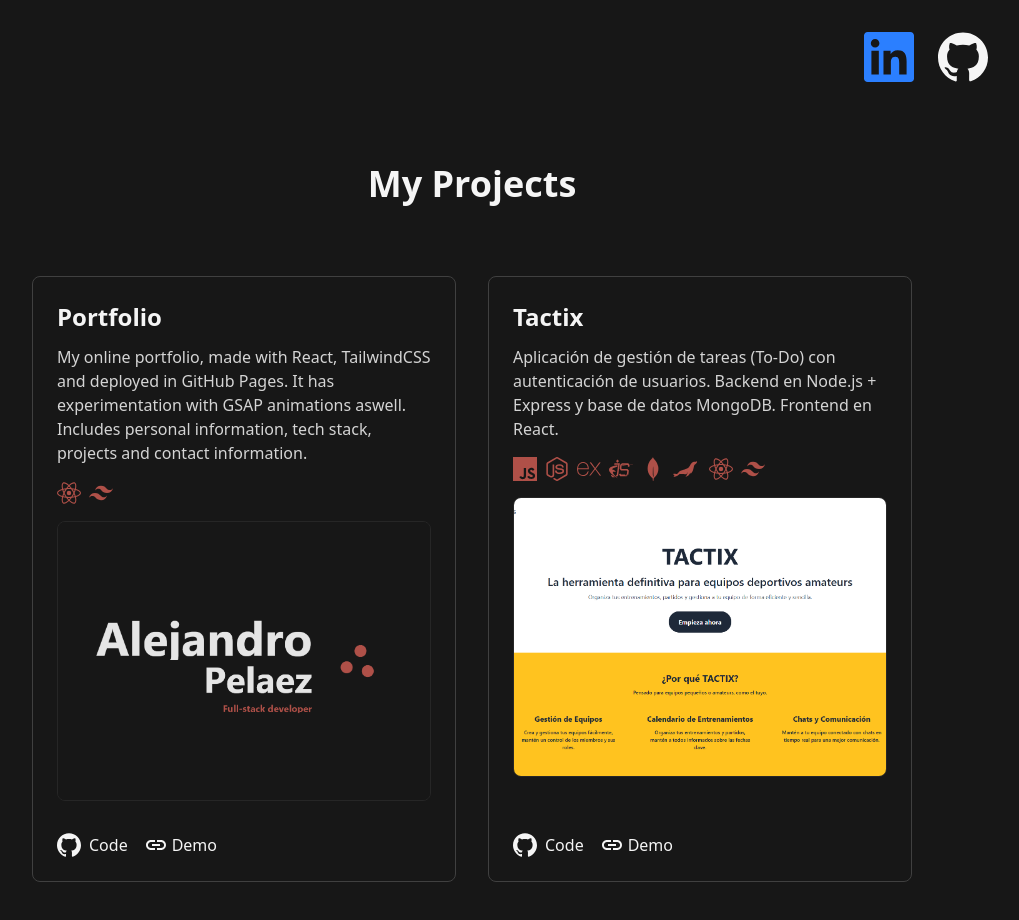
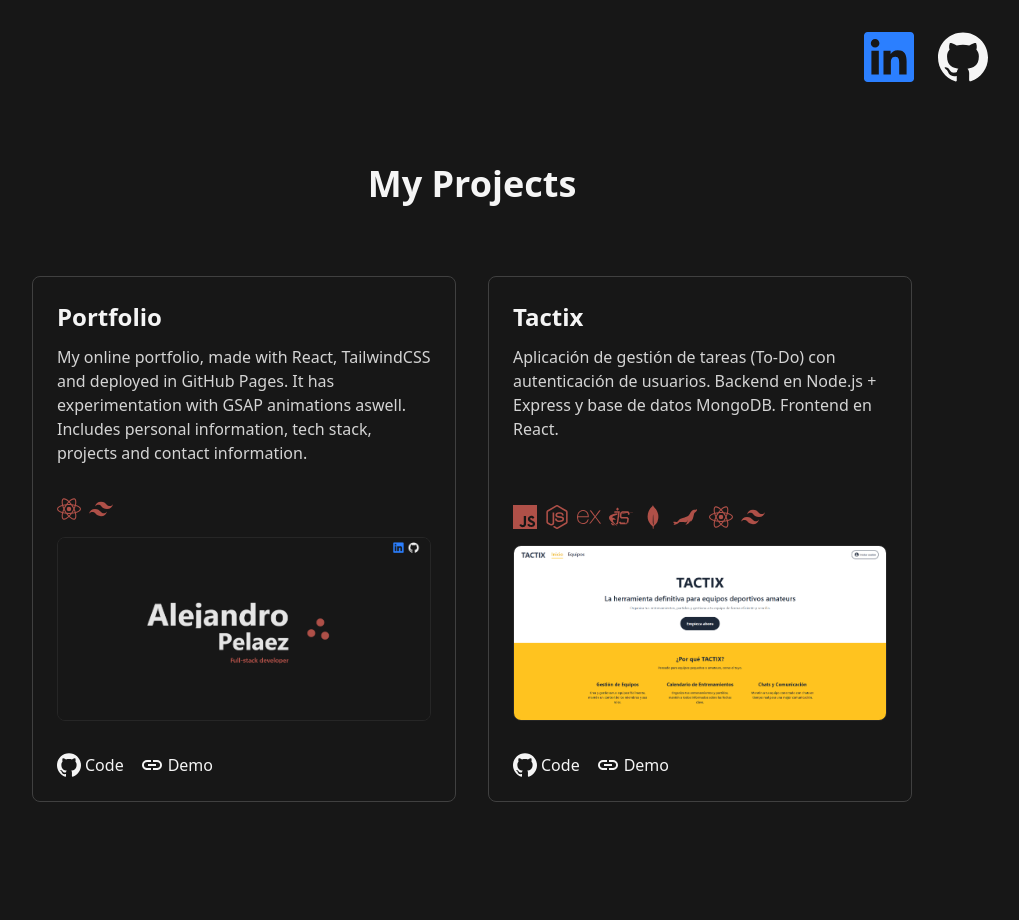
Before and after one commit to alexpadev/portfolio, a React (Vite) app: page /projects in a window 1280 px wide. Shown: the top 920 px of the page, without its empty margins (168-1187 px from the left). Built offline with nearby package versions, Linux system fonts and the light colour scheme.

Commit message:
Project images fix

```diff
--- a/src/components/Projects.jsx
+++ b/src/components/Projects.jsx
@@ -139,22 +139,28 @@ const Projects = () => {
               scrollEnd="bottom top"
               stagger={0.03}
             >
-              <div className="border border-neutral-700 rounded-lg p-6 flex flex-col justify-between h-full hover:shadow-lg transition-shadow ">
-                <div>
-                  <h3 className="text-2xl font-semibold mb-3">
-                    {project.title}
-                  </h3>
+              <div className="border border-neutral-700 rounded-lg p-6 flex flex-col h-full hover:shadow-lg transition-shadow">
+
+                <div className="mb-4">
+                  <h3 className="text-2xl font-semibold mb-3">{project.title}</h3>
                   <p className="text-neutral-300 mb-4">{project.description}</p>
-                  <div className="flex flex-wrap items-center gap-2 mb-4">
+
+                </div>
+
+                <div className="mt-auto">
+                    <div className="flex flex-wrap items-center gap-2">
                     {project.techIcons.map((IconComp, i) => (
-                      <div key={i} className="text-amber-400">
-                        {IconComp}
-                      </div>
+                      <div key={i} className="text-amber-400 mb-4">{IconComp}</div>
                     ))}
                   </div>
-                  <img src={project.image} alt="Project image" className="border border-neutral-800 w-full h-70 object-cover rounded-lg mb-4" />
+                 <div className="border border-neutral-800 rounded-lg overflow-hidden mb-8 w-full">
+                    <img
+                      src={project.image}
+                      alt={`Imagen del proyecto ${project.title}`}
+                      className="w-full h-auto object-contain"
+                    />
                   </div>
-                <div className="mt-4 flex items-center space-x-4">
+                  <div className="flex items-center space-x-4">
                     {project.links.github && (
                       <a
                         href={project.links.github}
@@ -163,7 +169,7 @@ const Projects = () => {
                         className="flex items-center space-x-1 hover:text-neutral-300 transition"
                       >
                         <SiGithub size={24} />
-                      <span className="font-medium ml-1">Code</span>
+                        <span className="font-medium">Code</span>
                       </a>
                     )}
                     {project.links.demo && (
@@ -179,7 +185,10 @@ const Projects = () => {
                     )}
                   </div>
                 </div>
+
+              </div>
             </ScrollFloat>
+
           ))}
         </div>
       </div>
```
Lines whose indentation alone changed are shown as unchanged.
